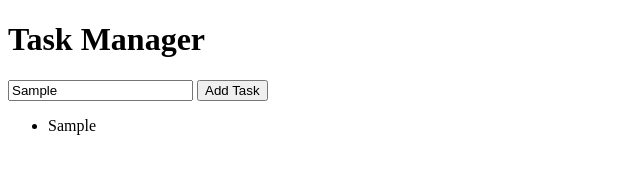
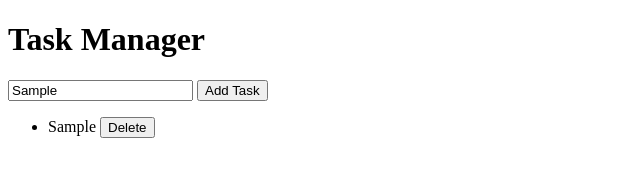
Before and after one commit to Gaganpreet0001/devops-task-manager-cloud, a plain HTML site: page index.html in a window 1280 px wide. Both pictures are taken after typing "Sample" into the empty fields and a click on the button "Add Task". Shown: the whole page, without its empty margins (0-640 px from the left). Drawn offline with Linux system fonts and the light colour scheme.

Commit message:
Added delete feature for Issue #1

```diff
--- a/index.html
+++ b/index.html
@@ -3,19 +3,26 @@
 <head>
   <title>DevOps Task Manager</title>
 </head>
+
 <body>
   <h1>Task Manager</h1>
+
   <input type="text" id="taskInput" placeholder="Enter task">
   <button onclick="addTask()">Add Task</button>
+
   <ul id="taskList"></ul>
 
   <script>
     function addTask() {
       let task = document.getElementById("taskInput").value;
+
       let li = document.createElement("li");
-      li.innerText = task;
+
+      li.innerHTML = task + " <button onclick='this.parentElement.remove()'>Delete</button>";
+
       document.getElementById("taskList").appendChild(li);
     }
   </script>
+
 </body>
 </html>
```
